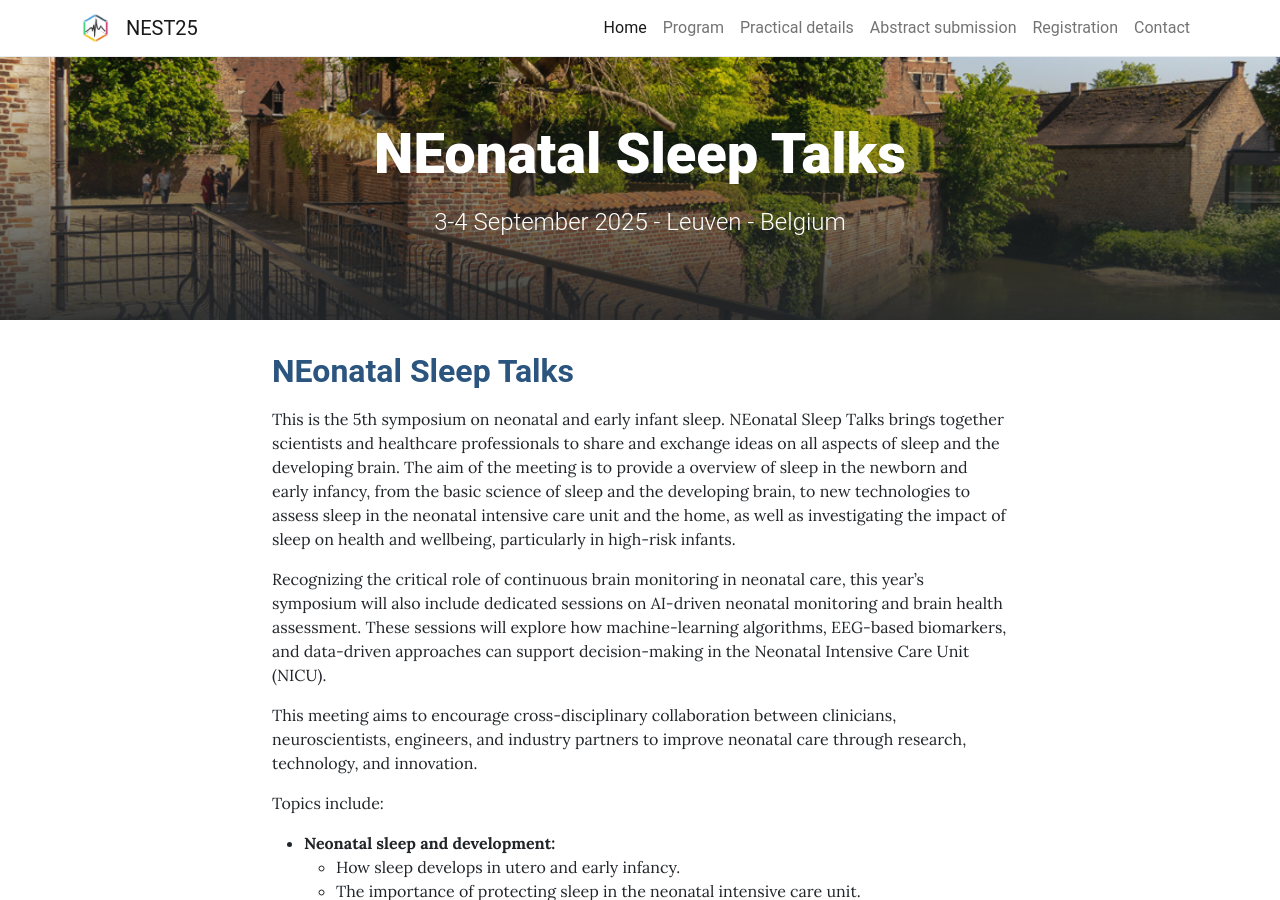
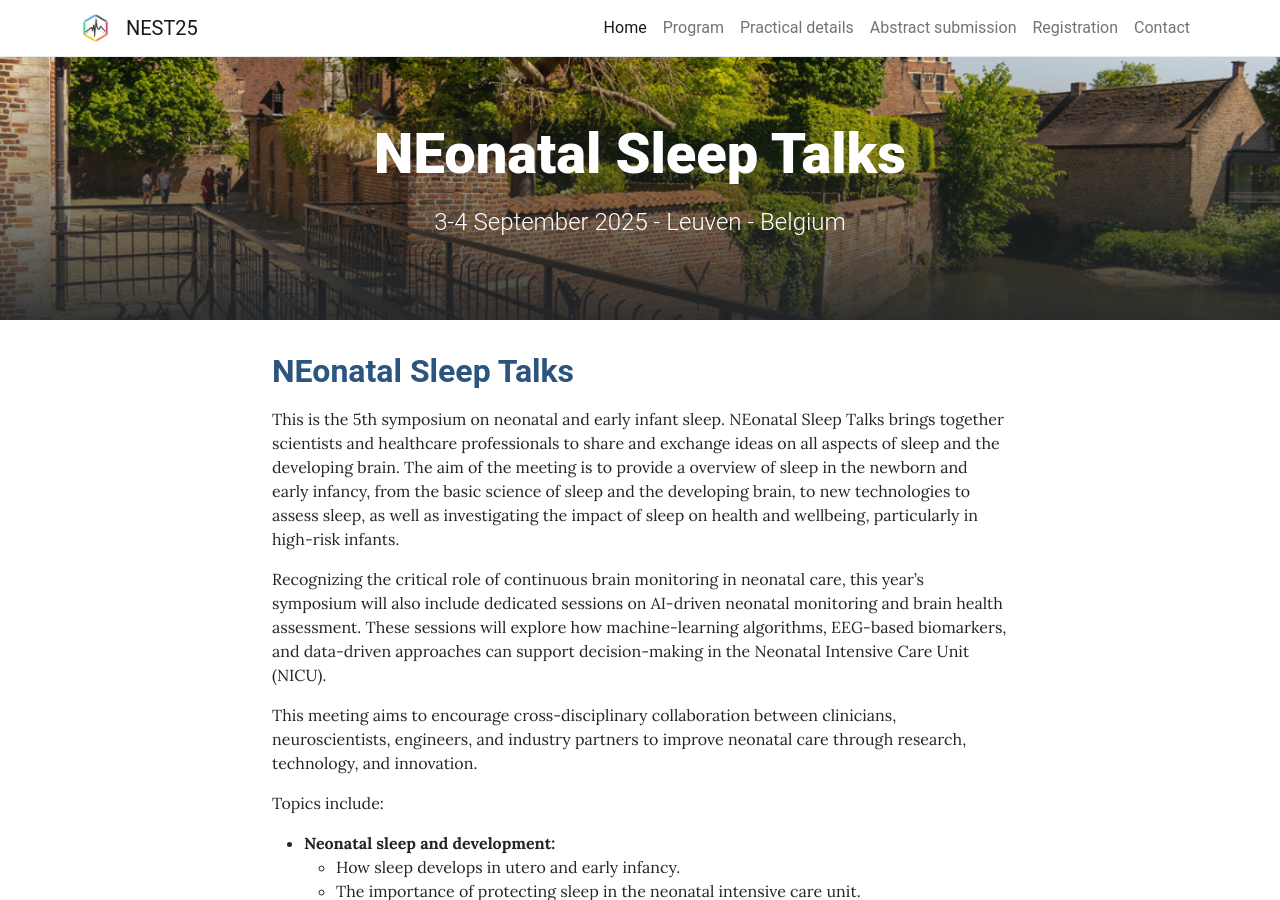
Before and after one commit to nestconf25/nestconf25.github.io, a Jekyll site: the page built from pages/home.md, in a window 1280 px wide and 900 px high. Built offline with Jekyll 4.4.1, drawn with Linux system fonts in a browser that asks for light colours.

Commit message:
Update symp description.

```diff
--- a/pages/home.md
+++ b/pages/home.md
@@ -7,7 +7,7 @@ permalink: /
 
 ## **NEonatal Sleep Talks**
 
-This is the 5th symposium on neonatal and early infant sleep. NEonatal Sleep Talks brings together scientists and healthcare professionals to share and exchange ideas on all aspects of sleep and the developing brain. The aim of the meeting is to provide a overview of sleep in the newborn and early infancy, from the basic science of sleep and the developing brain, to new technologies to assess sleep in the neonatal intensive care unit and the home, as well as investigating the impact of sleep on health and wellbeing, particularly in high-risk infants.
+This is the 5th symposium on neonatal and early infant sleep. NEonatal Sleep Talks brings together scientists and healthcare professionals to share and exchange ideas on all aspects of sleep and the developing brain. The aim of the meeting is to provide a overview of sleep in the newborn and early infancy, from the basic science of sleep and the developing brain, to new technologies to assess sleep, as well as investigating the impact of sleep on health and wellbeing, particularly in high-risk infants.
 
 Recognizing the critical role of continuous brain monitoring in neonatal care, this year’s symposium will also include dedicated sessions on AI-driven neonatal monitoring and brain health assessment. These sessions will explore how machine-learning algorithms, EEG-based biomarkers, and data-driven approaches can support decision-making in the Neonatal Intensive Care Unit (NICU).
 
```
